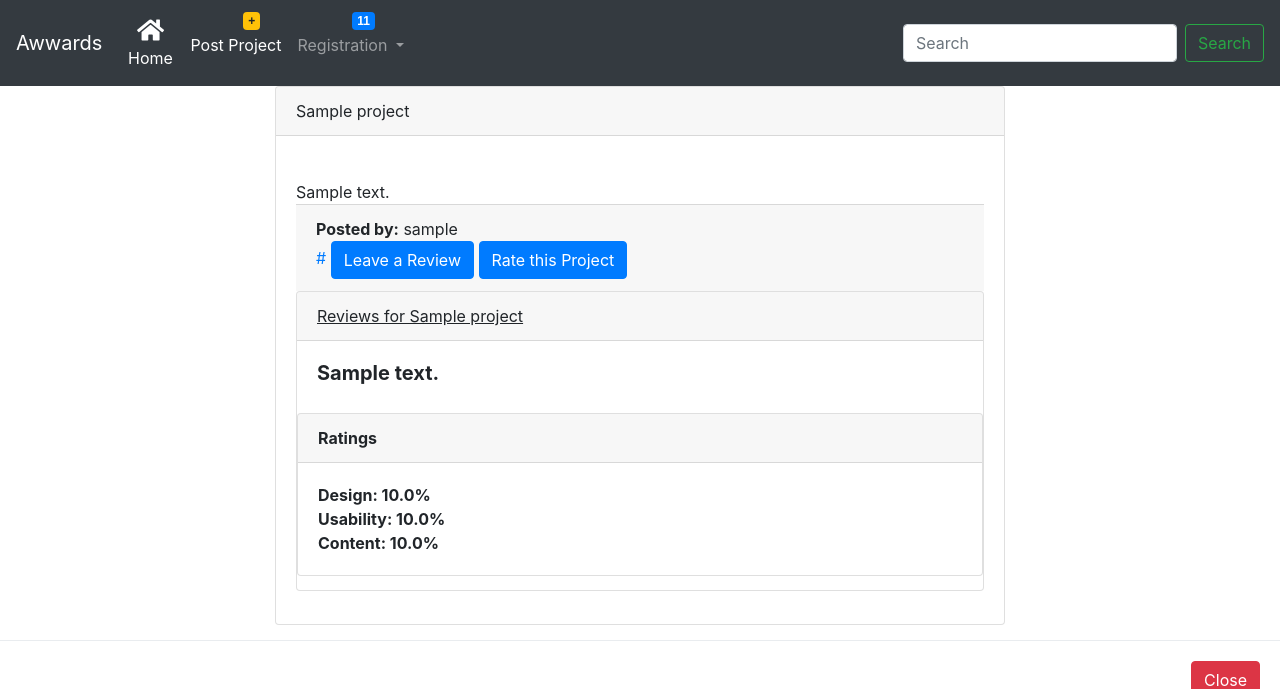
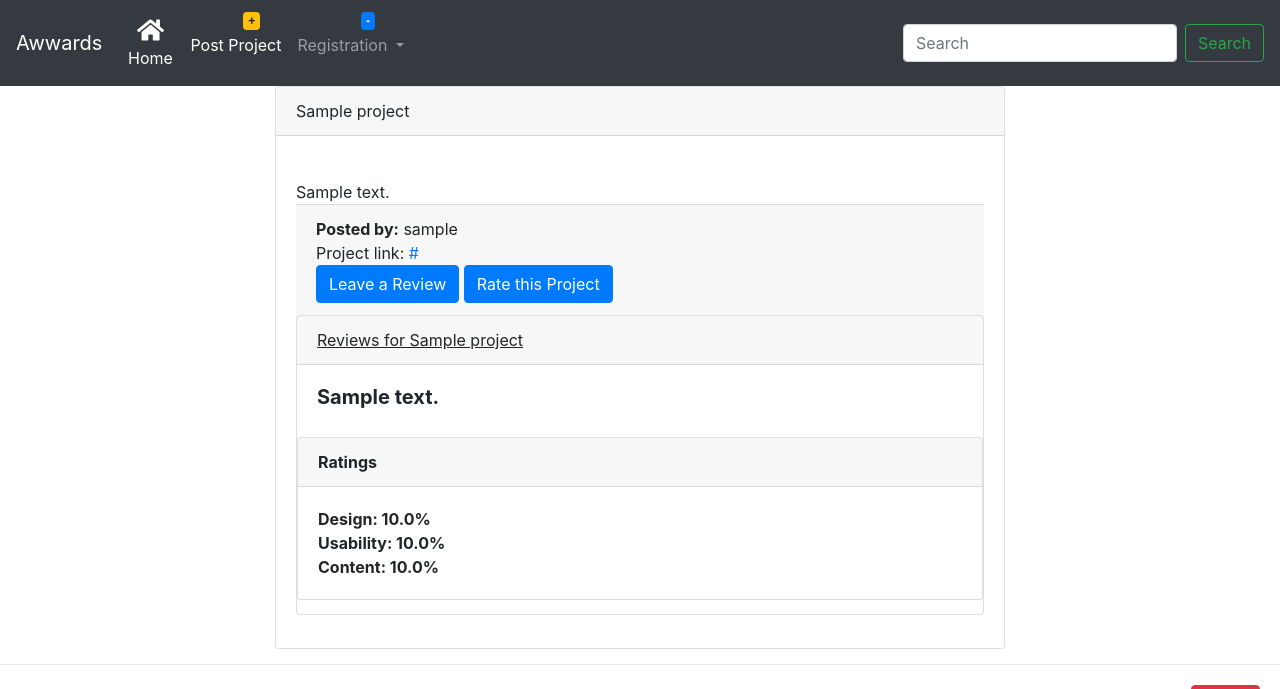
Before and after one commit to antonymburia/Awwards-clone, a Django app: page /project/1/ in a window 1280 px wide. Shown: the top 689 px of the page. Run offline with Django 4.2, Linux system fonts and the light colour scheme; a user stored in the database is signed in; tables that the repository leaves empty hold one stand-in row (values such as "Sample post"); some libraries are stand-ins or nearby versions.

Commit message:
modify files

```diff
--- a/clone/templates/navbar.html
+++ b/clone/templates/navbar.html
@@ -26,7 +26,7 @@
       <li class="nav-item dropdown">
         <a class="nav-link dropdown-toggle" href="#" id="navbarDropdown" role="button" data-toggle="dropdown" aria-haspopup="true" aria-expanded="false" style="line-height: 3;">
           <i class="fa fa-envelope-o">
-            <span class="badge badge-primary">11</span>
+            <span class="badge badge-primary">-</span>
           </i>
           Registration
         </a>
@@ -34,9 +34,9 @@
           <a class="dropdown-item" href="{% url 'profile' %} ">Profile</a>
           <div class="dropdown-divider"></div>
           {% if user.is_authenticated %}
-          <a class="dropdown-item" href="{% url 'profile' %} ">logout</a>
+          <a class="dropdown-item" href="{% url 'logout' %} ">logout</a>
           {%else%}
-          <a class="dropdown-item" href="/accounts/login ">Login up</a>
+          <a class="dropdown-item" href="/accounts/login ">Login</a>
           {%endif%}
         </div>
       </li>
--- a/clone/templates/project.html
+++ b/clone/templates/project.html
@@ -24,7 +24,7 @@
      </div>
      <div class="card-footer">
       <b>Posted by:</b> {{project.user}} <br>
-      <a href=" {{project.link}} "> {{project.link}} </a>
+      Project link: <a href=" {{project.link}} "> {{project.link}} </a> <br>
       <a href="{%url 'comment' project.id%}" class="btn btn-primary" style="text-align: center;">Leave a Review</a>
       <button type="button" class="btn btn-primary" data-bs-toggle="modal" data-bs-target="#myModal">Rate this Project
       </button>
--- a/clone/views.py
+++ b/clone/views.py
@@ -59,12 +59,12 @@ def comment(request,id):
             project = Project.objects.get(id = id)
             comment.project_id = project
             comment.save()
-            return redirect('home')
+            return redirect('project',id)
 
         else:
             project_id = id
             messages.info(request,'fill all fields')
-            return redirect('comment',id = project_id)
+            return redirect('project',id)
 
     else:
         id = id
@@ -143,4 +143,4 @@ class ProjectList(APIView):
 
 def logoutUser(request):
  logout(request)
- return redirect(home)
+ return redirect('home')
```
